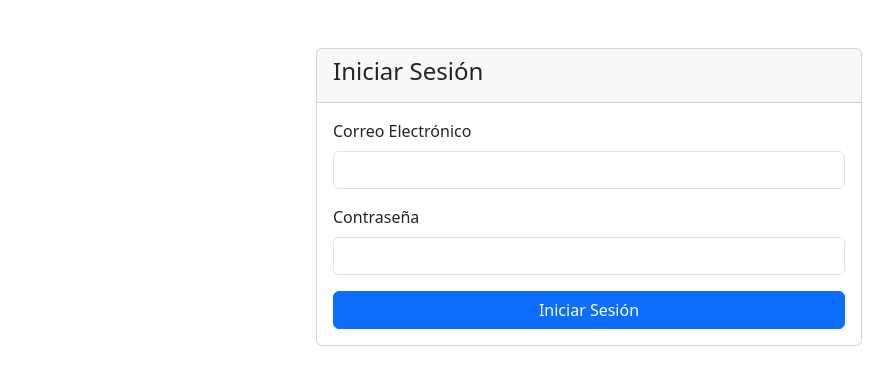
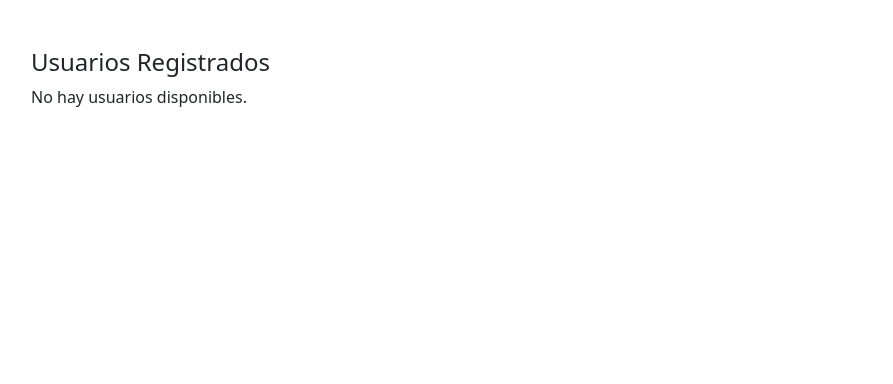
Before and after one commit to Jacobsin12/damija, a React (Create React App) app: page /home in a window 1280 px wide. Shown: the top 384 px of the page, without its empty margins (51-944 px from the left). Built offline with nearby package versions, Linux system fonts and the light colour scheme.

Commit message:
Implementacion de validacion de usuarios y mostrar lista de usuarios en home3

```diff
--- a/src/screens/Home.js
+++ b/src/screens/Home.js
@@ -1,79 +1,24 @@
-import React, { useState } from 'react';
-import { useNavigate } from 'react-router-dom';
+import React from 'react';
+import { useLocation } from 'react-router-dom';
 
-const Login = () => {
-  const [email, setEmail] = useState('');
-  const [password, setPassword] = useState('');
-  const [error, setError] = useState('');
-  const navigate = useNavigate();
-
-  const handleSubmit = async (e) => {
-    e.preventDefault();
-
-    // Hacer la solicitud a la función serverless con los datos del usuario
-    try {
-      const response = await fetch('/.netlify/functions/getData', {
-        method: 'POST',
-        headers: { 'Content-Type': 'application/json' },
-        body: JSON.stringify({ email, password }),
-      });
-
-      const data = await response.json();
-
-      if (!data.success) {
-        throw new Error(data.message); // Si las credenciales son incorrectas
-      }
-
-      // Si la autenticación es exitosa, redirigir a la página de usuarios
-      console.log('Usuarios:', data.users);
-      navigate('/home', { state: { users: data.users } }); // Pasar los usuarios como estado
-    } catch (error) {
-      setError(error.message); // Manejar el error
-      console.error(error);
-    }
-  };
+const Home = () => {
+  const location = useLocation();
+  const { users } = location.state || {}; // Recibir los usuarios desde el navigate
 
   return (
     <div className="container mt-5">
-      <div className="row justify-content-center">
-        <div className="col-md-6">
-          <div className="card">
-            <div className="card-header">
-              <h4>Iniciar Sesión</h4>
-            </div>
-            <div className="card-body">
-              <form onSubmit={handleSubmit}>
-                <div className="mb-3">
-                  <label htmlFor="email" className="form-label">Correo Electrónico</label>
-                  <input
-                    type="email"
-                    className="form-control"
-                    id="email"
-                    value={email}
-                    onChange={(e) => setEmail(e.target.value)}
-                    required
-                  />
-                </div>
-                <div className="mb-3">
-                  <label htmlFor="password" className="form-label">Contraseña</label>
-                  <input
-                    type="password"
-                    className="form-control"
-                    id="password"
-                    value={password}
-                    onChange={(e) => setPassword(e.target.value)}
-                    required
-                  />
-                </div>
-                <button type="submit" className="btn btn-primary w-100">Iniciar Sesión</button>
-                {error && <div className="mt-3 text-danger">{error}</div>} {/* Mostrar error */}
-              </form>
-            </div>
-          </div>
-        </div>
-      </div>
+      <h4>Usuarios Registrados</h4>
+      {users ? (
+        <ul>
+          {users.map((user) => (
+            <li key={user.id}>{user.nombre} - {user.correo}</li>
+          ))}
+        </ul>
+      ) : (
+        <p>No hay usuarios disponibles.</p>
+      )}
     </div>
   );
 };
 
-export default Login;
+export default Home;
```
